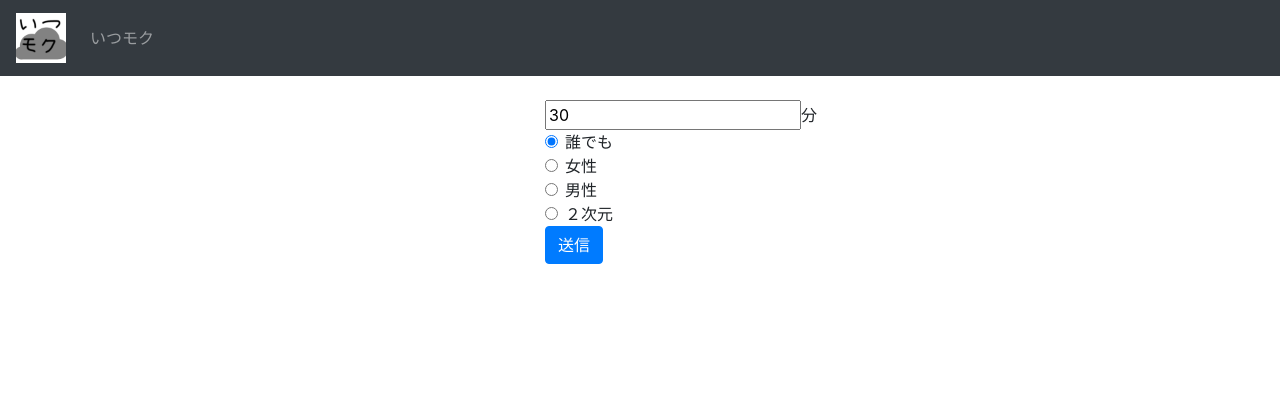
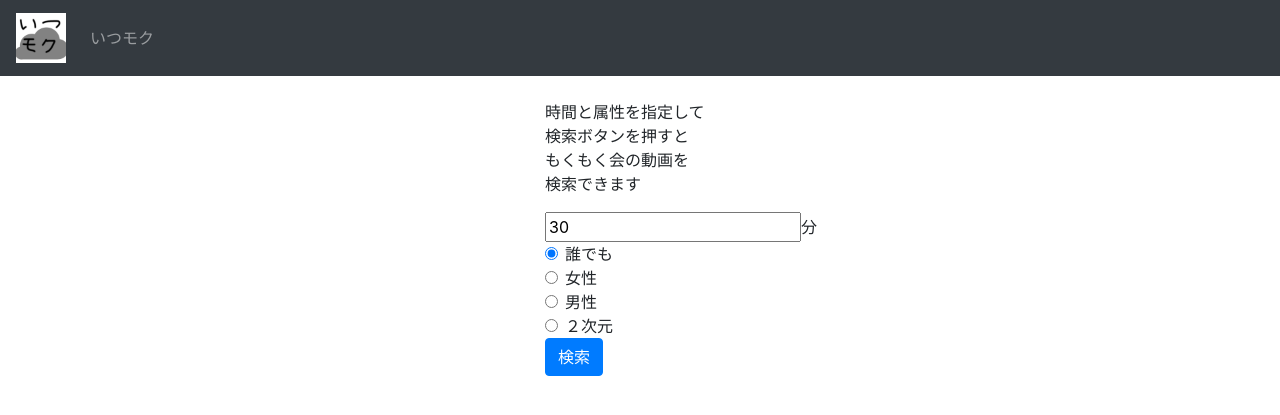
Before and after one commit to soniccan/team_3, a Django app: page /itsumoku/index in a window 1280 px wide. Shown: the top 415 px of the page. Run offline with Django 3.2, Linux system fonts and the light colour scheme; some libraries are stand-ins or nearby versions.

Commit message:
index.html disctiption

```diff
--- a/team_3/templates/index.html
+++ b/team_3/templates/index.html
@@ -18,6 +18,14 @@
 </nav>
 <div class="container">
   <div class="row">
+    <div class="col-mx-2 offset-5 d-inline">
+      <p>
+      時間と属性を指定して<br>
+      検索ボタンを押すと<br>
+      もくもく会の動画を<br>
+      検索できます<br>
+    </p>
+    </div>
     <div class="col-mx-2 offset-5">
       <form action="result" method="post">
         {% csrf_token %}
@@ -46,7 +54,7 @@
             ２次元
           </label>
         </div>
-        <button type="submit" class="btn btn-primary">送信</button>
+        <button type="submit" class="btn btn-primary">検索</button>
       </form>
     </div>
   </div>
```
